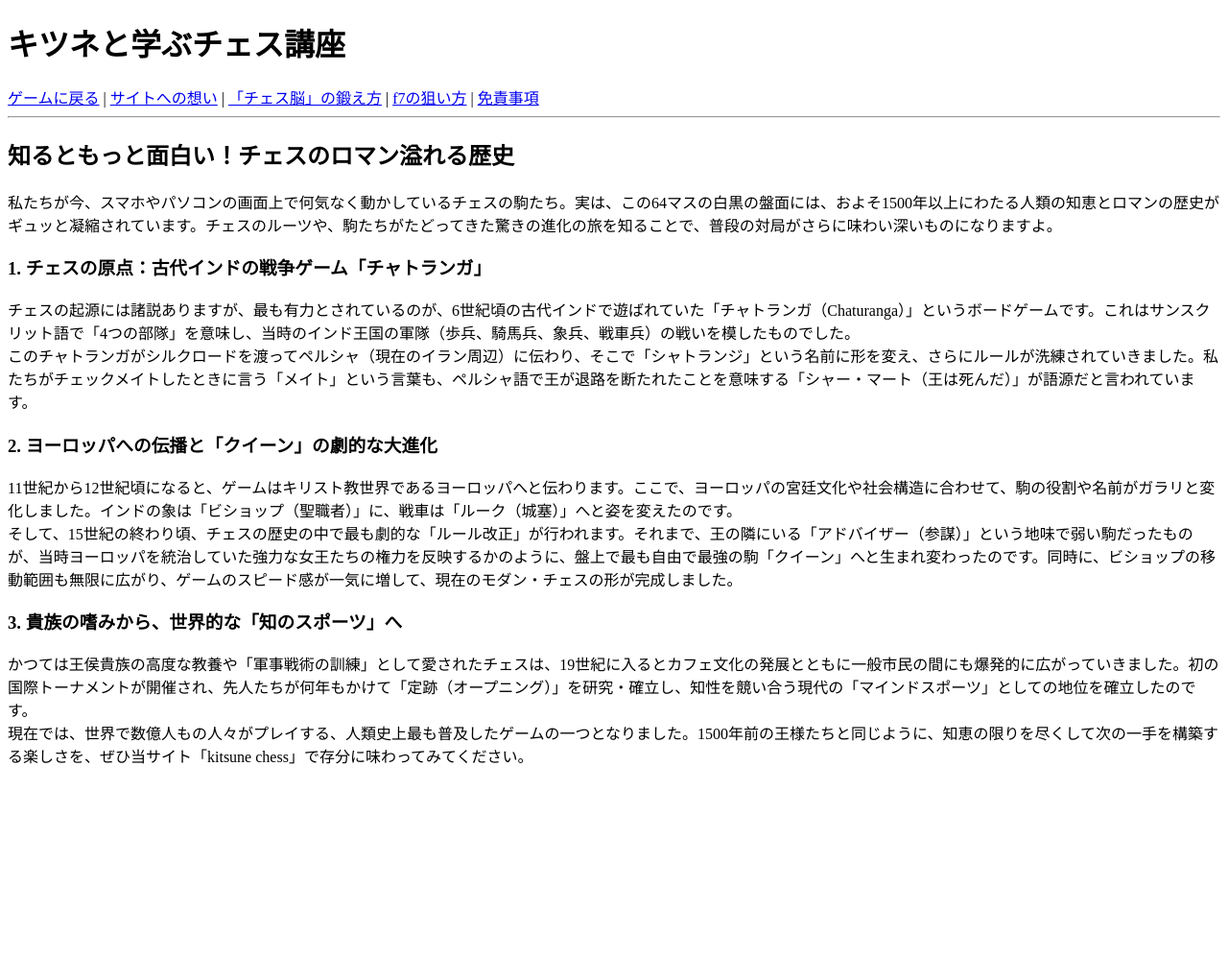
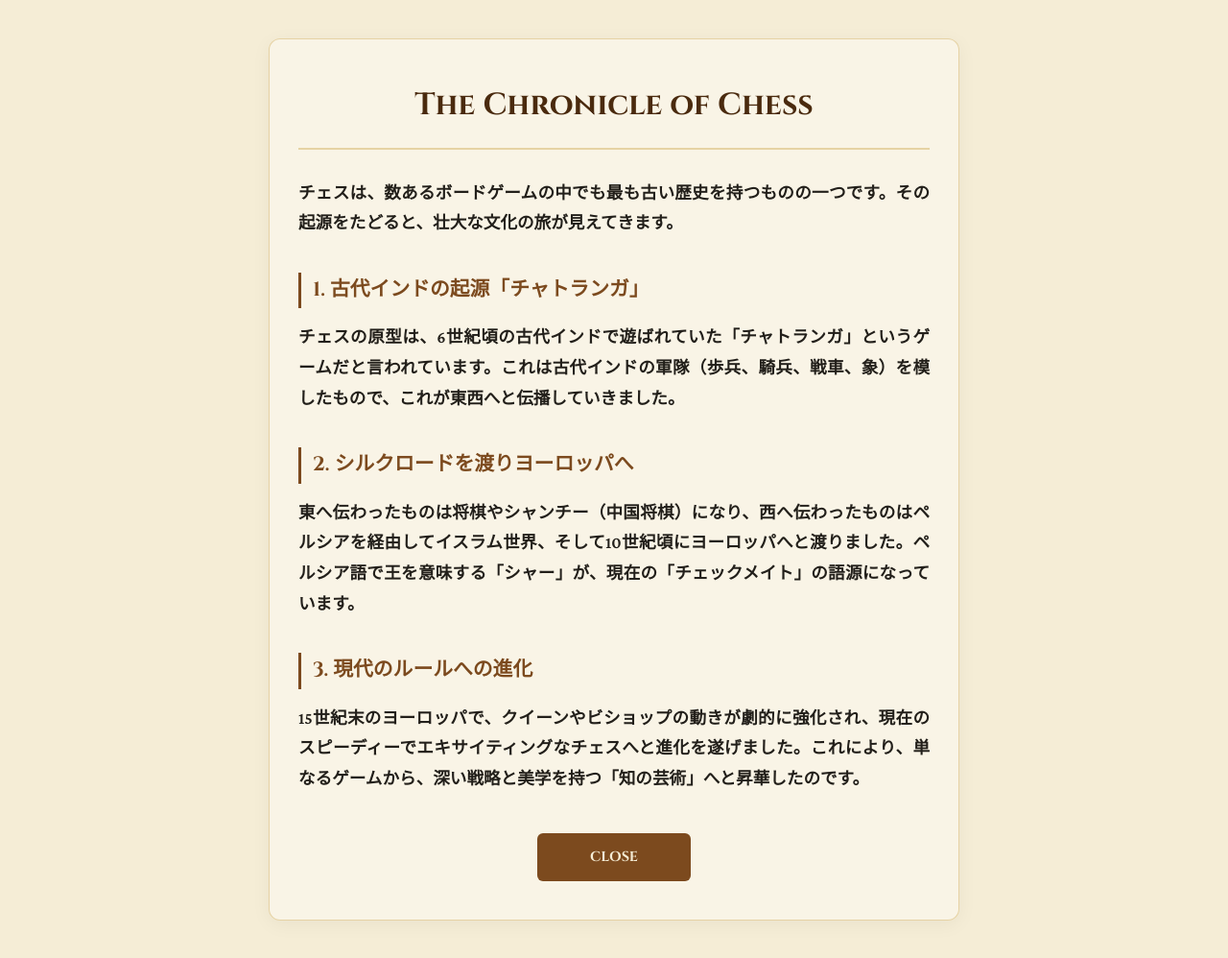
Before and after one commit to swallowtail1056-collab/Kitsune, a plain HTML site: page history.html in a window 1280 px wide. Shown: the whole page at 96% size. Before the commit the page ends 815 px from the top, so only its background shows below. Drawn offline with nearby package versions, Linux system fonts and the light colour scheme.

Commit message:
Revise history.html for improved structure and content

```diff
--- a/history.html
+++ b/history.html
@@ -1,37 +1,98 @@
 <!DOCTYPE html>
 <html lang="ja">
 <head>
-    <meta charset="UTF-8">
-    <title>知るともっと面白い！チェスのロマン溢れる歴史 - kitsune chess</title>
+<meta charset="UTF-8">
+<meta name="viewport" content="width=device-width, initial-scale=1.0">
+<title>チェスの歴史 - KitsuneChess</title>
+<link href="https://fonts.googleapis.com/css2?family=Cinzel:wght@600;700&family=Crimson+Pro:wght@400;600;700&display=swap" rel="stylesheet">
+<style>
+  :root {
+    --bg: #f5edd6;
+    --brown-dark: #4a2a0e;
+    --brown: #7c4a1e;
+    --text: #221f1a;
+    --border: rgba(184, 134, 11, 0.3);
+  }
+  * { margin: 0; padding: 0; box-sizing: border-box; }
+  body {
+    background: var(--bg);
+    color: var(--text);
+    font-family: 'Crimson Pro', serif;
+    font-weight: 600;
+    line-height: 1.8;
+    padding: 40px 20px;
+  }
+  .container {
+    max-width: 720px;
+    margin: 0 auto;
+    background: rgba(255, 255, 255, 0.4);
+    border: 1px solid var(--border);
+    border-radius: 12px;
+    padding: 40px 30px;
+    box-shadow: 0 4px 20px rgba(0,0,0,0.05);
+  }
+  h1 {
+    font-family: 'Cinzel', serif;
+    font-size: 2rem;
+    color: var(--brown-dark);
+    text-align: center;
+    margin-bottom: 30px;
+    border-bottom: 2px solid var(--border);
+    padding-bottom: 15px;
+  }
+  h2 {
+    font-family: 'Cinzel', serif;
+    font-size: 1.3rem;
+    color: var(--brown);
+    margin: 35px 0 15px;
+    border-left: 3px solid var(--brown);
+    padding-left: 12px;
+  }
+  p {
+    font-size: 1.1rem;
+    margin-bottom: 20px;
+    text-align: justify;
+  }
+  .btn-close {
+    display: block;
+    width: 160px;
+    margin: 40px auto 0;
+    padding: 12px;
+    background: var(--brown);
+    color: #f5edd6;
+    border: none;
+    border-radius: 6px;
+    font-family: 'Cinzel', serif;
+    font-size: 0.9rem;
+    font-weight: 700;
+    text-align: center;
+    text-decoration: none;
+    cursor: pointer;
+    transition: background 0.2s;
+  }
+  .btn-close:hover {
+    background: var(--brown-dark);
+  }
+</style>
 </head>
 <body>
-    <header>
-        <h1>キツネと学ぶチェス講座</h1>
-        <nav>
-            <a href="index.html">ゲームに戻る</a> |
-            <a href="about.html">サイトへの想い</a> |
-            <a href="rules.html">「チェス脳」の鍛え方</a> |
-            <a href="tactics.html">f7の狙い方</a> |
-            <a href="policy.html">免責事項</a>
-        </nav>
-    </header>
-    <hr>
 
-    <main>
-        <h2>知るともっと面白い！チェスのロマン溢れる歴史</h2>
-        <p>私たちが今、スマホやパソコンの画面上で何気なく動かしているチェスの駒たち。実は、この64マスの白黒の盤面には、およそ1500年以上にわたる人類の知恵とロマンの歴史がギュッと凝縮されています。チェスのルーツや、駒たちがたどってきた驚きの進化の旅を知ることで、普段の対局がさらに味わい深いものになりますよ。</p>
+<div class="container">
+  <h1>The Chronicle of Chess</h1>
 
-        <h3>1. チェスの原点：古代インドの戦争ゲーム「チャトランガ」</h3>
-        <p>チェスの起源には諸説ありますが、最も有力とされているのが、6世紀頃の古代インドで遊ばれていた「チャトランガ（Chaturanga）」というボードゲームです。これはサンスクリット語で「4つの部隊」を意味し、当時のインド王国の軍隊（歩兵、騎馬兵、象兵、戦車兵）の戦いを模したものでした。<br>
-        このチャトランガがシルクロードを渡ってペルシャ（現在のイラン周辺）に伝わり、そこで「シャトランジ」という名前に形を変え、さらにルールが洗練されていきました。私たちがチェックメイトしたときに言う「メイト」という言葉も、ペルシャ語で王が退路を断たれたことを意味する「シャー・マート（王は死んだ）」が語源だと言われています。</p>
+  <p>チェスは、数あるボードゲームの中でも最も古い歴史を持つものの一つです。その起源をたどると、壮大な文化の旅が見えてきます。</p>
 
-        <h3>2. ヨーロッパへの伝播と「クイーン」の劇的な大進化</h3>
-        <p>11世紀から12世紀頃になると、ゲームはキリスト教世界であるヨーロッパへと伝わります。ここで、ヨーロッパの宮廷文化や社会構造に合わせて、駒の役割や名前がガラリと変化しました。インドの象は「ビショップ（聖職者）」に、戦車は「ルーク（城塞）」へと姿を変えたのです。<br>
-        そして、15世紀の終わり頃、チェスの歴史の中で最も劇的な「ルール改正」が行われます。それまで、王の隣にいる「アドバイザー（参謀）」という地味で弱い駒だったものが、当時ヨーロッパを統治していた強力な女王たちの権力を反映するかのように、盤上で最も自由で最強の駒「クイーン」へと生まれ変わったのです。同時に、ビショップの移動範囲も無限に広がり、ゲームのスピード感が一気に増して、現在のモダン・チェスの形が完成しました。</p>
+  <h2>1. 古代インドの起源「チャトランガ」</h2>
+  <p>チェスの原型は、6世紀頃の古代インドで遊ばれていた「チャトランガ」というゲームだと言われています。これは古代インドの軍隊（歩兵、騎兵、戦車、象）を模したもので、これが東西へと伝播していきました。</p>
 
-        <h3>3. 貴族の嗜みから、世界的な「知のスポーツ」へ</h3>
-        <p>かつては王侯貴族の高度な教養や「軍事戦術の訓練」として愛されたチェスは、19世紀に入るとカフェ文化の発展とともに一般市民の間にも爆発的に広がっていきました。初の国際トーナメントが開催され、先人たちが何年もかけて「定跡（オープニング）」を研究・確立し、知性を競い合う現代の「マインドスポーツ」としての地位を確立したのです。<br>
-        現在では、世界で数億人もの人々がプレイする、人類史上最も普及したゲームの一つとなりました。1500年前の王様たちと同じように、知恵の限りを尽くして次の一手を構築する楽しさを、ぜひ当サイト「kitsune chess」で存分に味わってみてください。</p>
-    </main>
+  <h2>2. シルクロードを渡りヨーロッパへ</h2>
+  <p>東へ伝わったものは将棋やシャンチー（中国将棋）になり、西へ伝わったものはペルシアを経由してイスラム世界、そして10世紀頃にヨーロッパへと渡りました。ペルシア語で王を意味する「シャー」が、現在の「チェックメイト」の語源になっています。</p>
+
+  <h2>3. 現代のルールへの進化</h2>
+  <p>15世紀末のヨーロッパで、クイーンやビショップの動きが劇的に強化され、現在のスピーディーでエキサイティングなチェスへと進化を遂げました。これにより、単なるゲームから、深い戦略と美学を持つ「知の芸術」へと昇華したのです。</p>
+
+  <a href="#" class="btn-close" onclick="window.close(); return false;">CLOSE</a>
+</div>
+
 </body>
 </html>
```
